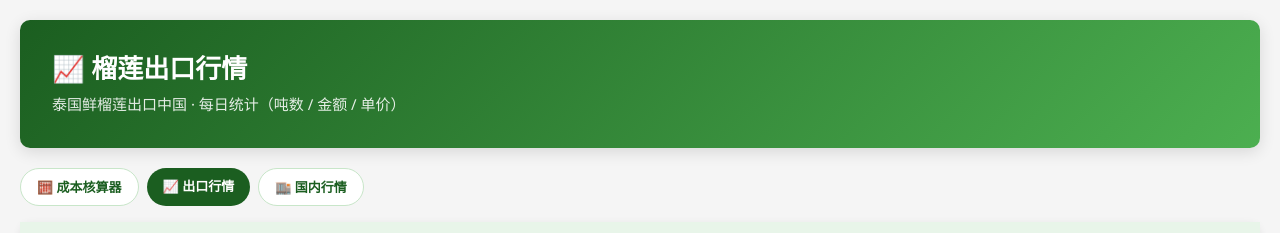
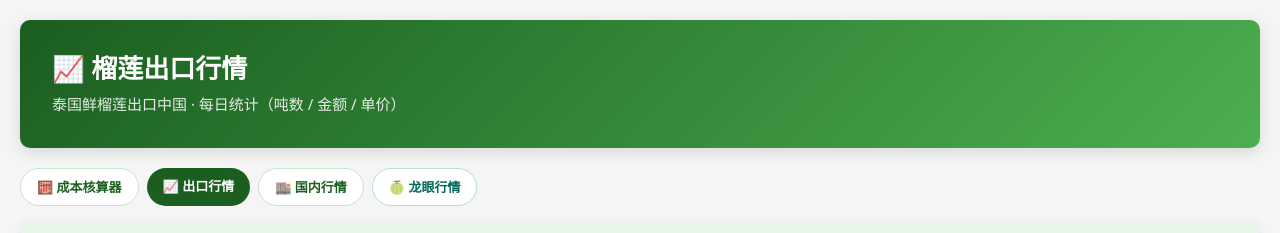
Before and after one commit to smartfactorybyleon/durian-calculator, a plain HTML site: page market.html in a window 1280 px wide. Shown: the top 233 px of the page. Drawn offline with Linux system fonts and the light colour scheme.

Commit message:
chore: 四页互通导航

```diff
--- a/market.html
+++ b/market.html
@@ -53,6 +53,8 @@ th:first-child,td:first-child{text-align:left}
   <a href="./" style="padding:8px 16px;border-radius:20px;background:#fff;color:var(--primary);text-decoration:none;font-size:13px;font-weight:700;border:1px solid var(--border)">🧮 成本核算器</a>
   <a href="./market.html" style="padding:8px 16px;border-radius:20px;background:var(--primary);color:#fff;text-decoration:none;font-size:13px;font-weight:700">📈 出口行情</a>
   <a href="./domestic.html" style="padding:8px 16px;border-radius:20px;background:#fff;color:var(--primary);text-decoration:none;font-size:13px;font-weight:700;border:1px solid var(--border)">🏬 国内行情</a>
+
+  <a href="./longan.html" style="padding:8px 16px;border-radius:20px;background:#fff;color:#00695C;text-decoration:none;font-size:13px;font-weight:700;border:1px solid #B2DFDB">🍈 龙眼行情</a>
 </div>
 
 <!-- ===== 市场行情：泰国鲜榴莲出口中国（农业部日度数据） ===== -->
```
